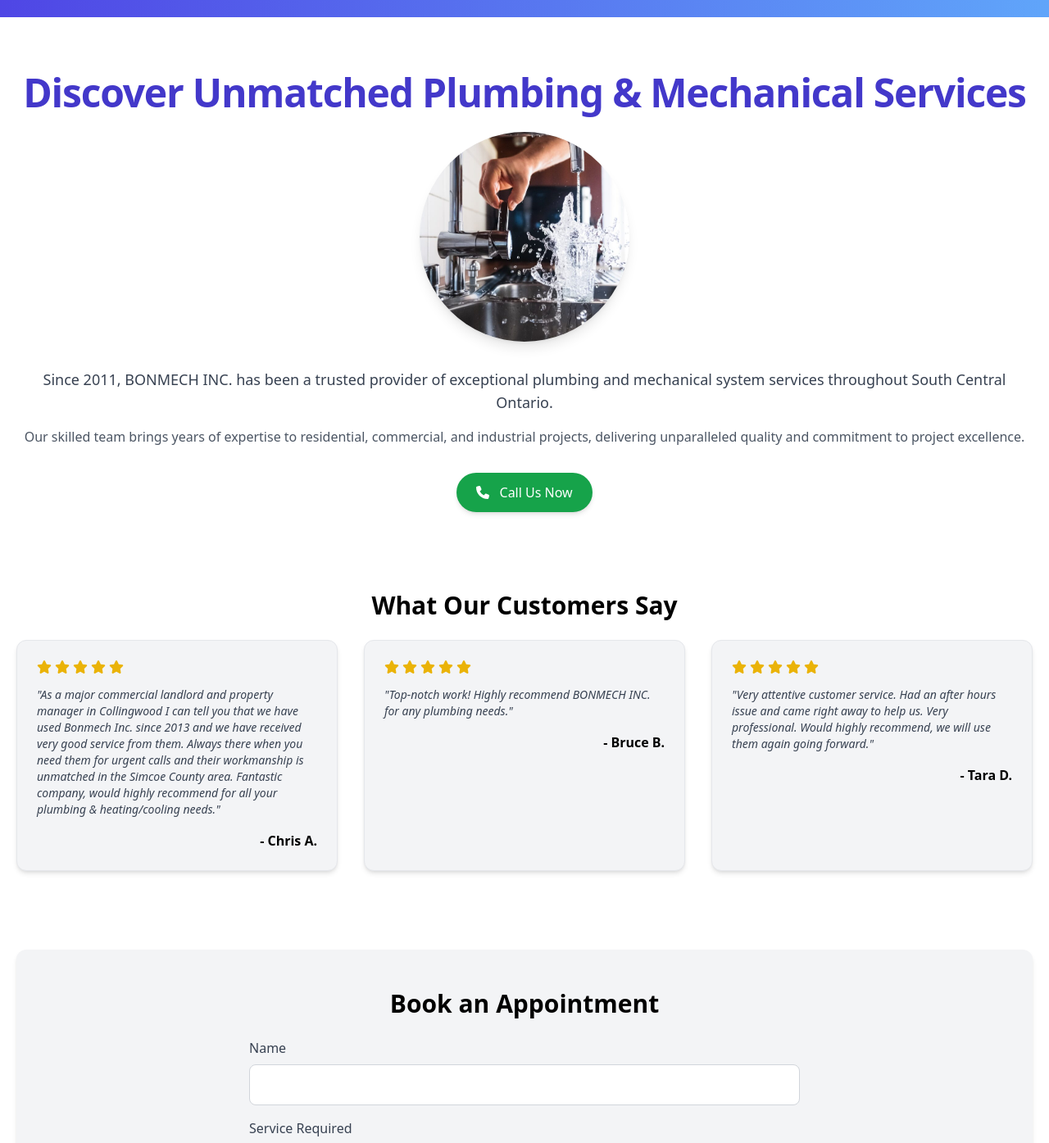
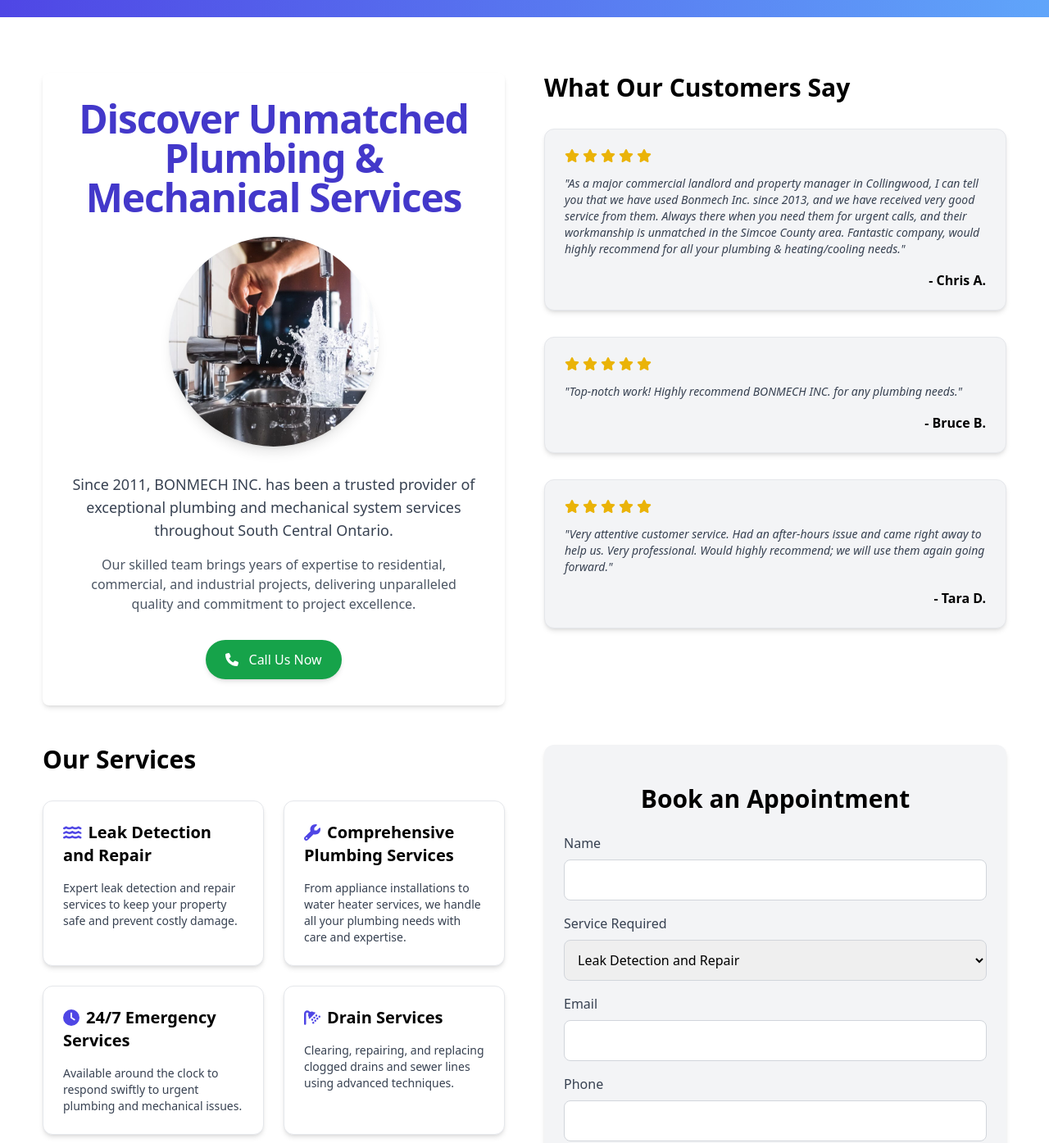
Before and after one commit to ehwus/bonmech, a React (Vite) app: page / in a window 1280 px wide. Shown: the part 47-1442 px from the top of the page at 82% size. Built offline with nearby package versions, Linux system fonts and the light colour scheme.

Commit message:
lovely layout fix

```diff
--- a/src/pages/Home.tsx
+++ b/src/pages/Home.tsx
@@ -13,8 +13,13 @@
 
 const Home: React.FC = () => {
   return (
-    <>
-      <section className="text-center pt-12">
+    <div className="max-w-7xl mx-auto px-4 lg:px-8 py-12">
+      <div className="space-y-12">
+        {/* First Row: Info and Reviews */}
+        <div className="grid grid-cols-1 lg:grid-cols-2 gap-12">
+          {/* Info Section */}
+          <div className="bg-white p-8 shadow-md rounded-lg flex flex-col justify-center">
+            <section className="text-center">
               <h2 className="text-5xl font-semibold mb-6 text-indigo-700 tracking-tight">
                 Discover Unmatched Plumbing & Mechanical Services
               </h2>
@@ -26,30 +31,31 @@
                 />
               </div>
               <p className="text-lg text-gray-700 mb-4">
-          Since 2011, BONMECH INC. has been a trusted provider of exceptional
-          plumbing and mechanical system services throughout South Central
-          Ontario.
+                Since 2011, BONMECH INC. has been a trusted provider of
+                exceptional plumbing and mechanical system services throughout
+                South Central Ontario.
               </p>
               <p className="text-md text-gray-600 mb-8">
-          Our skilled team brings years of expertise to residential, commercial,
-          and industrial projects, delivering unparalleled quality and
-          commitment to project excellence.
+                Our skilled team brings years of expertise to residential,
+                commercial, and industrial projects, delivering unparalleled
+                quality and commitment to project excellence.
               </p>
               <a
                 href="tel:(705)796-0243"
-          className="inline-block bg-green-600 text-white px-6 py-3 rounded-full shadow-md hover:bg-green-500 transition duration-300 mb-12"
+                className="inline-block bg-green-600 text-white px-6 py-3 rounded-full shadow-md hover:bg-green-500 transition duration-300"
               >
                 <FontAwesomeIcon icon={faPhone} className="mr-2" /> Call Us Now
               </a>
             </section>
-      <section className="py-12">
-        <h2 className="text-3xl font-bold mb-6 text-center">
+          </div>
+          {/* Reviews Column */}
+          <div className="space-y-8">
+            <h2 className="text-3xl font-bold mb-6 text-center lg:text-left">
               What Our Customers Say
             </h2>
-        <div className="grid gap-8 md:grid-cols-2 lg:grid-cols-3 mb-12">
             <Review
               name="Chris A."
-            content="As a major commercial landlord and property manager in Collingwood I can tell you that we have used Bonmech Inc. since 2013 and we have received very good service from them. Always there when you need them for urgent calls and their workmanship is unmatched in the Simcoe County area. Fantastic company, would highly recommend for all your plumbing & heating/cooling needs."
+              content="As a major commercial landlord and property manager in Collingwood, I can tell you that we have used Bonmech Inc. since 2013, and we have received very good service from them. Always there when you need them for urgent calls, and their workmanship is unmatched in the Simcoe County area. Fantastic company, would highly recommend for all your plumbing & heating/cooling needs."
             />
             <Review
               name="Bruce B."
@@ -57,55 +63,77 @@
             />
             <Review
               name="Tara D."
-            content="Very attentive customer service. Had an after hours issue and came right away to help us. Very professional. Would highly recommend, we will use them again going forward."
+              content="Very attentive customer service. Had an after-hours issue and came right away to help us. Very professional. Would highly recommend; we will use them again going forward."
             />
           </div>
-      </section>
-      <Form />
-      <section className="grid gap-8 md:grid-cols-2 lg:grid-cols-3 py-12">
+        </div>
+        {/* Second Row: Services and Form */}
+        <div className="grid grid-cols-1 lg:grid-cols-2 gap-12">
+          {/* Services */}
+          <div className="space-y-8">
+            <h2 className="text-3xl font-bold mb-6 text-center lg:text-left">
+              Our Services
+            </h2>
+            {/* Service Cards */}
+            <div className="grid grid-cols-1 md:grid-cols-2 gap-6">
               <div className="bg-white border border-gray-200 rounded-xl p-6 shadow-md hover:shadow-lg transition duration-300">
                 <h3 className="text-xl font-semibold mb-4">
-            <FontAwesomeIcon icon={faWater} className="text-indigo-600 mr-2" />
+                  <FontAwesomeIcon
+                    icon={faWater}
+                    className="text-indigo-600 mr-2"
+                  />
                   Leak Detection and Repair
                 </h3>
                 <p className="text-sm text-gray-700">
-            Expert leak detection and repair services to keep your property safe
-            and prevent costly damage.
+                  Expert leak detection and repair services to keep your
+                  property safe and prevent costly damage.
                 </p>
               </div>
               <div className="bg-white border border-gray-200 rounded-xl p-6 shadow-md hover:shadow-lg transition duration-300">
                 <h3 className="text-xl font-semibold mb-4">
-            <FontAwesomeIcon icon={faWrench} className="text-indigo-600 mr-2" />{" "}
+                  <FontAwesomeIcon
+                    icon={faWrench}
+                    className="text-indigo-600 mr-2"
+                  />
                   Comprehensive Plumbing Services
                 </h3>
                 <p className="text-sm text-gray-700">
-            From appliance installations to water heater services, we handle all
-            your plumbing needs with care and expertise.
+                  From appliance installations to water heater services, we
+                  handle all your plumbing needs with care and expertise.
                 </p>
               </div>
               <div className="bg-white border border-gray-200 rounded-xl p-6 shadow-md hover:shadow-lg transition duration-300">
                 <h3 className="text-xl font-semibold mb-4">
-            <FontAwesomeIcon icon={faClock} className="text-indigo-600 mr-2" />{" "}
+                  <FontAwesomeIcon
+                    icon={faClock}
+                    className="text-indigo-600 mr-2"
+                  />
                   24/7 Emergency Services
                 </h3>
                 <p className="text-sm text-gray-700">
-            Available around the clock to respond swiftly to urgent plumbing and
-            mechanical issues.
+                  Available around the clock to respond swiftly to urgent
+                  plumbing and mechanical issues.
                 </p>
               </div>
               <div className="bg-white border border-gray-200 rounded-xl p-6 shadow-md hover:shadow-lg transition duration-300">
                 <h3 className="text-xl font-semibold mb-4">
-            <FontAwesomeIcon icon={faShower} className="text-indigo-600 mr-2" />{" "}
+                  <FontAwesomeIcon
+                    icon={faShower}
+                    className="text-indigo-600 mr-2"
+                  />
                   Drain Services
                 </h3>
                 <p className="text-sm text-gray-700">
-            Clearing, repairing, and replacing clogged drains and sewer lines
-            using advanced techniques.
+                  Clearing, repairing, and replacing clogged drains and sewer
+                  lines using advanced techniques.
                 </p>
               </div>
               <div className="bg-white border border-gray-200 rounded-xl p-6 shadow-md hover:shadow-lg transition duration-300">
                 <h3 className="text-xl font-semibold mb-4">
-            <FontAwesomeIcon icon={faFire} className="text-indigo-600 mr-2" />{" "}
+                  <FontAwesomeIcon
+                    icon={faFire}
+                    className="text-indigo-600 mr-2"
+                  />
                   Furnace and Boiler Maintenance
                 </h3>
                 <p className="text-sm text-gray-700">
@@ -115,16 +143,26 @@
               </div>
               <div className="bg-white border border-gray-200 rounded-xl p-6 shadow-md hover:shadow-lg transition duration-300">
                 <h3 className="text-xl font-semibold mb-4">
-            <FontAwesomeIcon icon={faTools} className="text-indigo-600 mr-2" />{" "}
+                  <FontAwesomeIcon
+                    icon={faTools}
+                    className="text-indigo-600 mr-2"
+                  />
                   Custom Plumbing Projects
                 </h3>
                 <p className="text-sm text-gray-700">
-            From renovations to new installations, we provide tailored solutions
-            for all your plumbing projects.
+                  From renovations to new installations, we provide tailored
+                  solutions for all your plumbing projects.
                 </p>
               </div>
-      </section>
-    </>
+            </div>
+          </div>
+          {/* Appointment Form */}
+          <div className="flex flex-col justify-center">
+            <Form />
+          </div>
+        </div>
+      </div>
+    </div>
   );
 };
 
```
Lines whose indentation alone changed are shown as unchanged.
